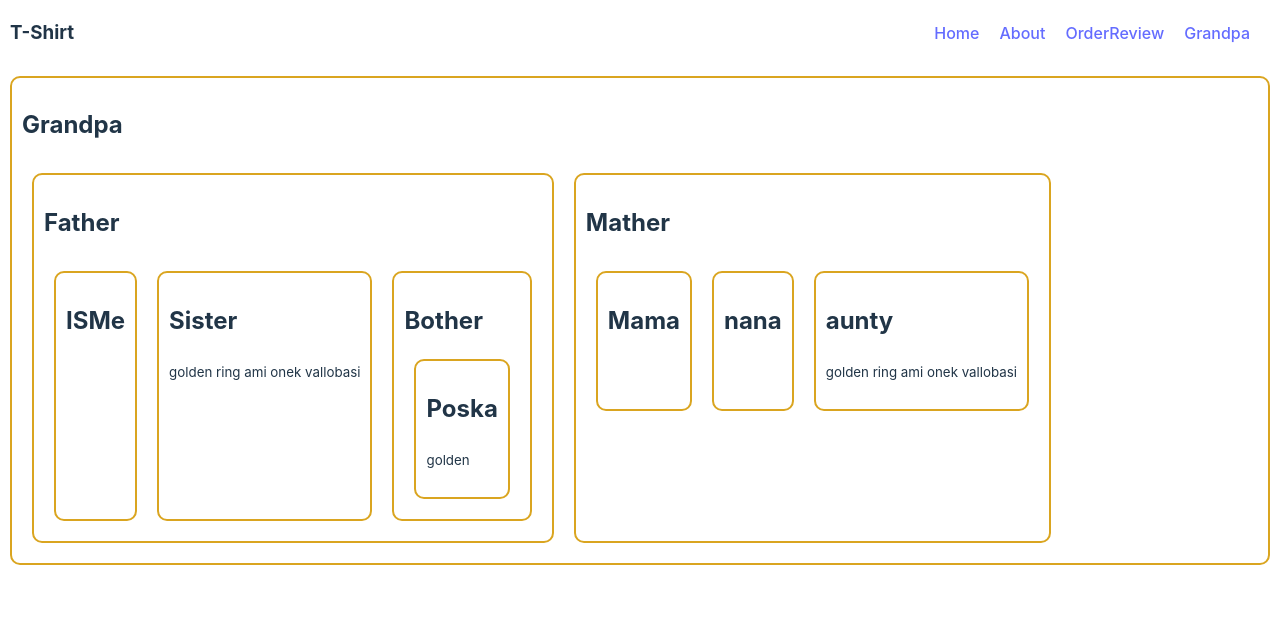
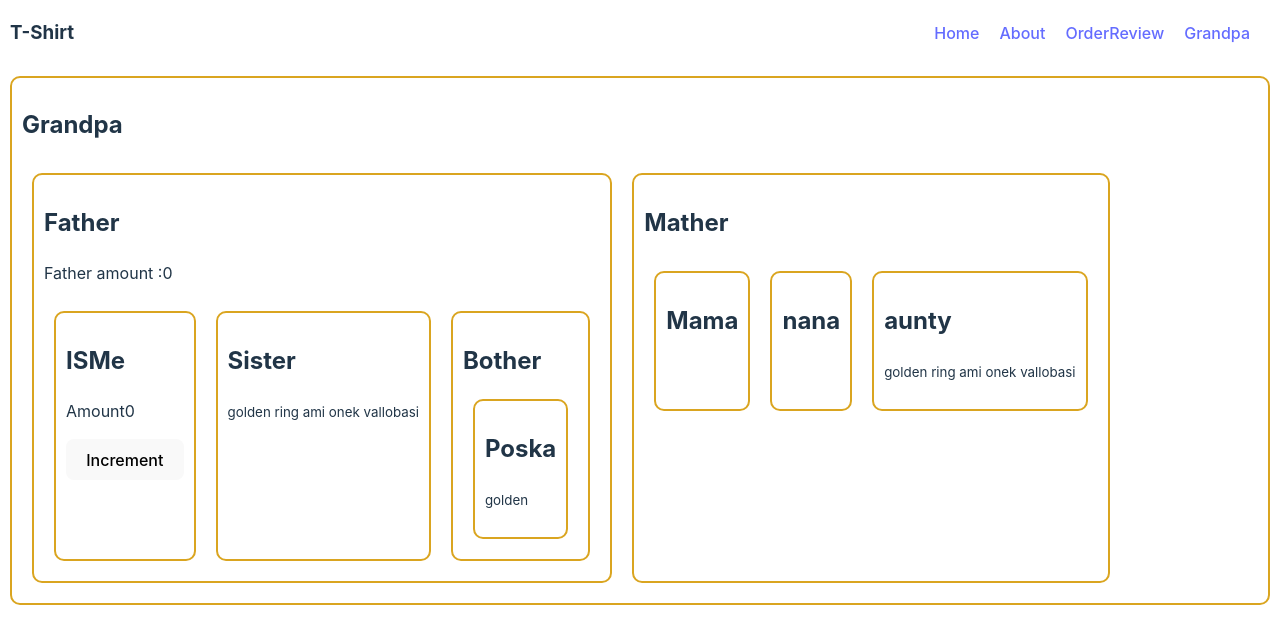
Before and after one commit to HmSani6699/tshirt-projects, a React (Vite) app: page /grandpa in a window 1280 px wide. Shown: the top 644 px of the page. Built offline with nearby package versions, Linux system fonts and the light colour scheme.

Commit message:
ad to new context part

```diff
--- a/src/component/Father/Father.jsx
+++ b/src/component/Father/Father.jsx
@@ -1,17 +1,23 @@
-import React from 'react';
+import React, { createContext, useState } from 'react';
 import Sister from '../Sister/Sister';
 import Bother from '../Bother/Bother';
 import ME from '../ME/ME';
 
+export const AuthorFather = createContext(0);
+
 const Father = ({ ruing }) => {
+    const [amount, setAmount] = useState(0)
     return (
         <div>
             <h2>Father</h2>
-            <section className='flex'>
-                <ME></ME>
-                <Sister></Sister>
-                <Bother ruing={ruing}></Bother>
-            </section>
+            <p>Father amount :{amount}</p>
+            <AuthorFather.Provider value={[amount, setAmount]}>
+                <section className='flex'>
+                    <ME></ME>
+                    <Sister></Sister>
+                    <Bother ruing={ruing}></Bother>
+                </section>
+            </AuthorFather.Provider>
         </div>
     );
 };
--- a/src/component/ME/ME.jsx
+++ b/src/component/ME/ME.jsx
@@ -1,9 +1,13 @@
-import React from 'react';
+import React, { useContext } from 'react';
+import { AuthorFather } from '../Father/Father';
 
 const ME = () => {
+    const [amount, setAmount] = useContext(AuthorFather);
     return (
         <div>
             <h2> ISMe</h2>
+            <p>Amount{amount}</p>
+            <button onClick={() => setAmount(amount + 100)}>Increment</button>
         </div>
     );
 };
```
